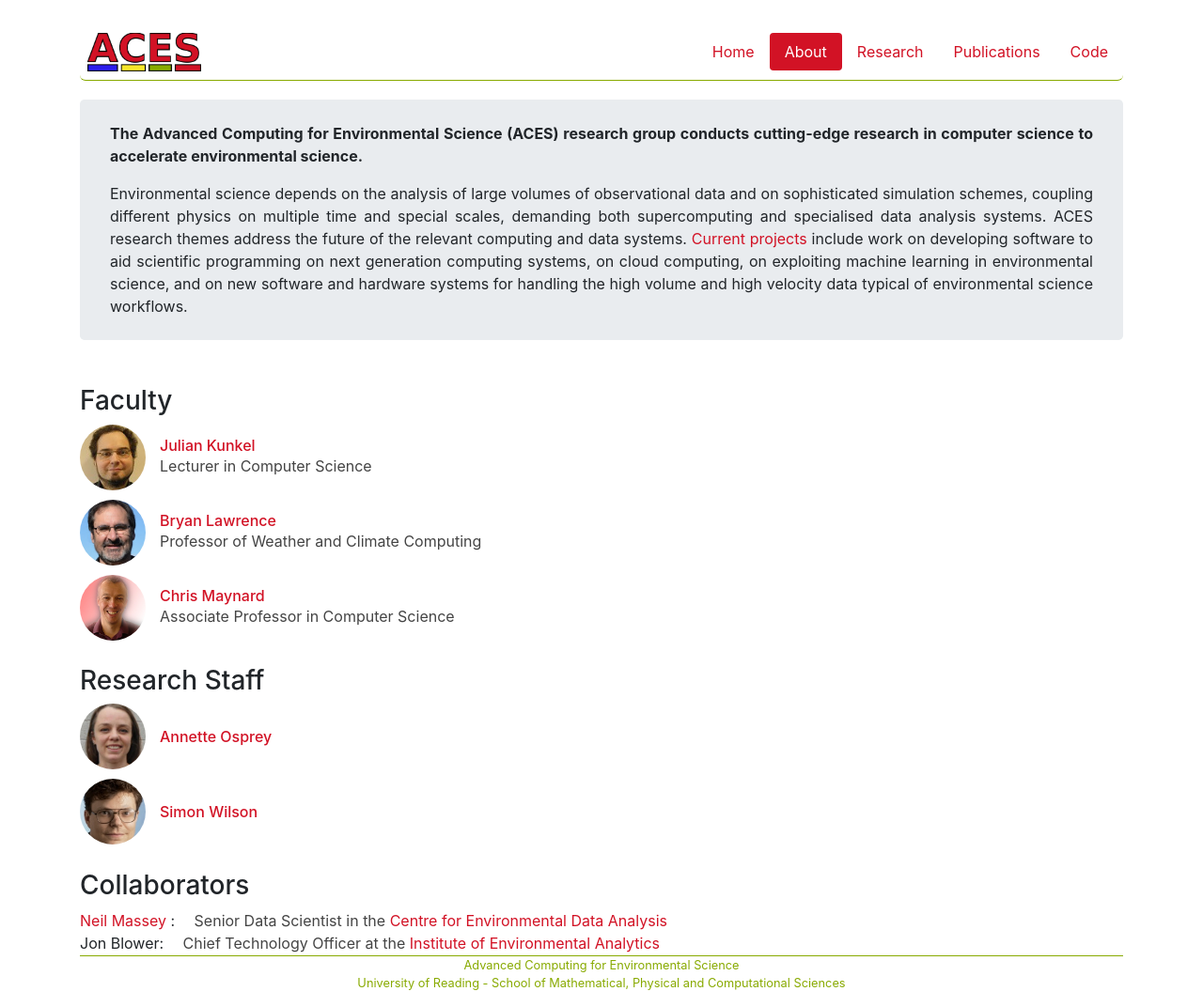
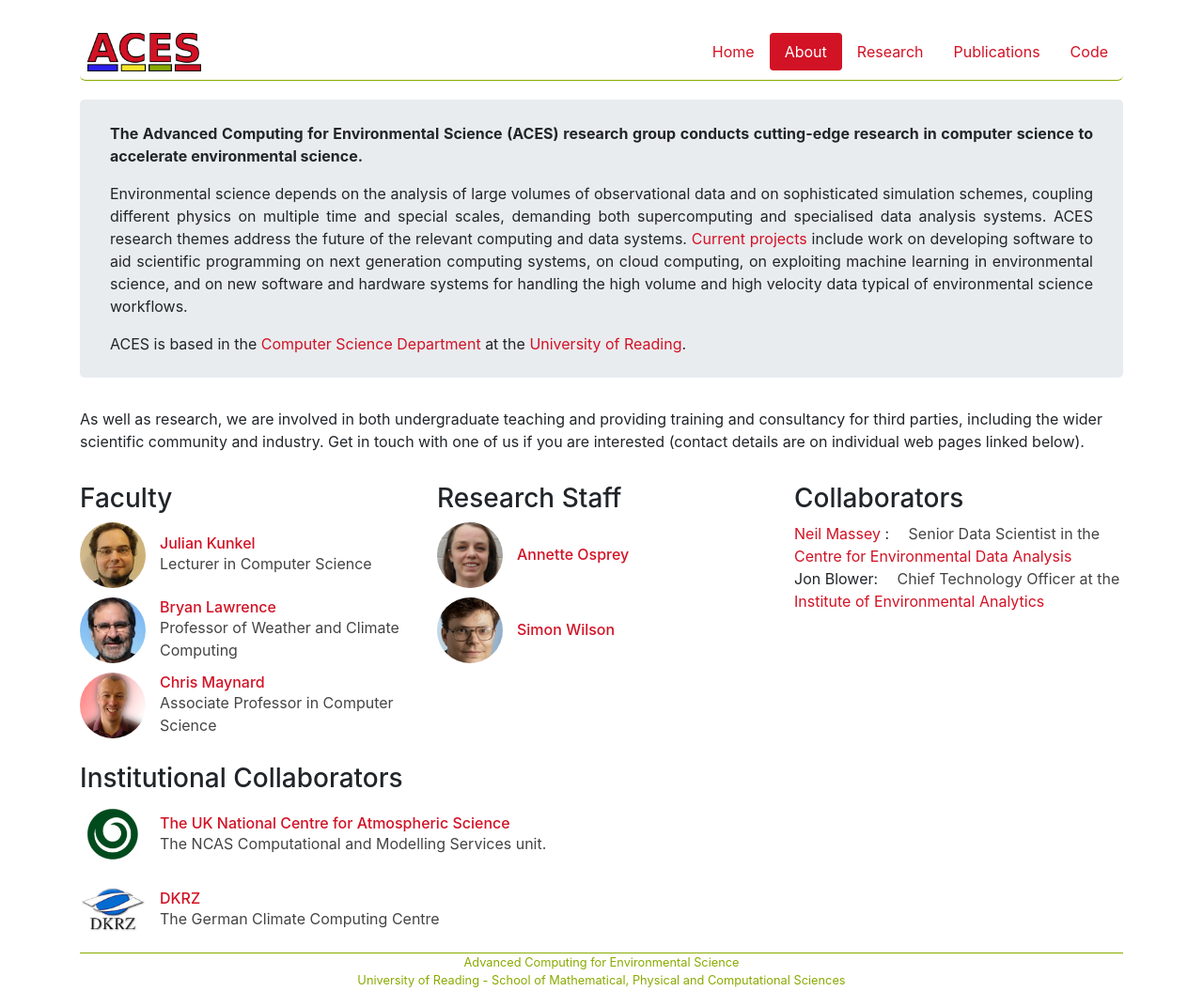
Before and after one commit to uor-aces/uor-aces.github.io, a Jekyll site: the page built from aboutus.md, in a window 1280 px wide. Shown: the whole page at 94% size. Built offline with Jekyll 4.4.1, drawn with Linux system fonts in a browser that asks for light colours.

Commit message:
institutional collaborators

```diff
--- a/_config.yml
+++ b/_config.yml
@@ -29,6 +29,8 @@ roles:
     name: Past Undergraduate Students
   - key: collab
     name: Collaborators
+  - key: collabinst
+    name: Institutional Collaborators
 
 footer_description: >
  Advanced Computing for Environmental Science <br/>
--- a/_data/people.yml
+++ b/_data/people.yml
@@ -32,7 +32,6 @@ simon:
     webpage: /bio/simon
     image: img/people/simon.jpg
 
-
 neil:
     display_name: "Neil Massey"
     role: collab
@@ -44,17 +43,21 @@ jon:
     role: collab
     bio: Chief Technology Officer at the <a href="http://www.the-iea.org/about/team/">Institute of Environmental Analytics</a>
 
+ncas:
+    display_name: "The UK National Centre for Atmospheric Science"
+    image: img/people/ncas.jpg
+    bio: The NCAS Computational and Modelling Services unit.
+    webpage: http://cms.ncas.ac.uk
+    role: collabinst
+
+dkrz:
+    display_name: "DKRZ"
+    role: collabinst
+    webpage: https://www.dkrz.de
+    bio: The German Climate Computing Centre
+    image: img/people/dkrz.jpg
 
 
 
-#wolverine:
-#    display_name: "Wolverine"
-#    webpage: "http://en.wikipedia.org/wiki/Wolverine_%28comics%29"
-#    github: wolverine
 #    role: postdoc
-
-#storm:
-#    display_name: "Storm"
-#    webpage: "http://en.wikipedia.org/wiki/Storm_%28Marvel_Comics%29"
 #    role: ugrad
-#    image: /img/people/storm.png
--- a/aboutus.md
+++ b/aboutus.md
@@ -13,17 +13,20 @@ expansion: >
 
 # groups of columns of {roles: list, width: num, image: bool}
 role-tables:
-- - roles: [faculty, staff, postdoc]
+- - roles: [faculty]
+    width: 4
+    image: true
+  - roles: [staff, postdoc]
+    width: 4
+    image: true
+  - roles: [collab]
+    width: 4
+    image: false
+- - roles: [collabinst]
     width: 8
     image: true
-  - roles: [grad]
-    width: 8
-    image: true
-- - roles: [collab, ugrad, ugrad-alum]
-    width: 8
-    image: false
-  - roles: [alum]
-    width: 8
+- - roles: [ugrad, alum, ugrad-alum]
+    width: 4
     image: false
 
 ---
@@ -31,7 +34,13 @@ role-tables:
 <div class="jumbotron">
   <p> <b> {{site.headline}} </b> </p>
   <p> {{page.expansion}} </p>
+  <p> {{site.location}} </p>
 </div>
+
+<p> As well as research, we are involved in both undergraduate teaching and providing training
+and consultancy for third parties, including the wider scientific community
+and industry. Get in touch with one of us if you are interested (contact details
+are on individual web pages linked below). </p>
 
 <div id="people">
     {% for role-table in page.role-tables %}
--- a/css/group.scss
+++ b/css/group.scss
@@ -98,6 +98,7 @@ ul.news {
 
     > li {
         margin-top: 1em;
+        font-size: smaller;
     }
 }
 
```
Also changed, not shown: index.html (+2 -16 lines), img/people/dkrz.jpg (added), img/people/ncas.jpg (added).
